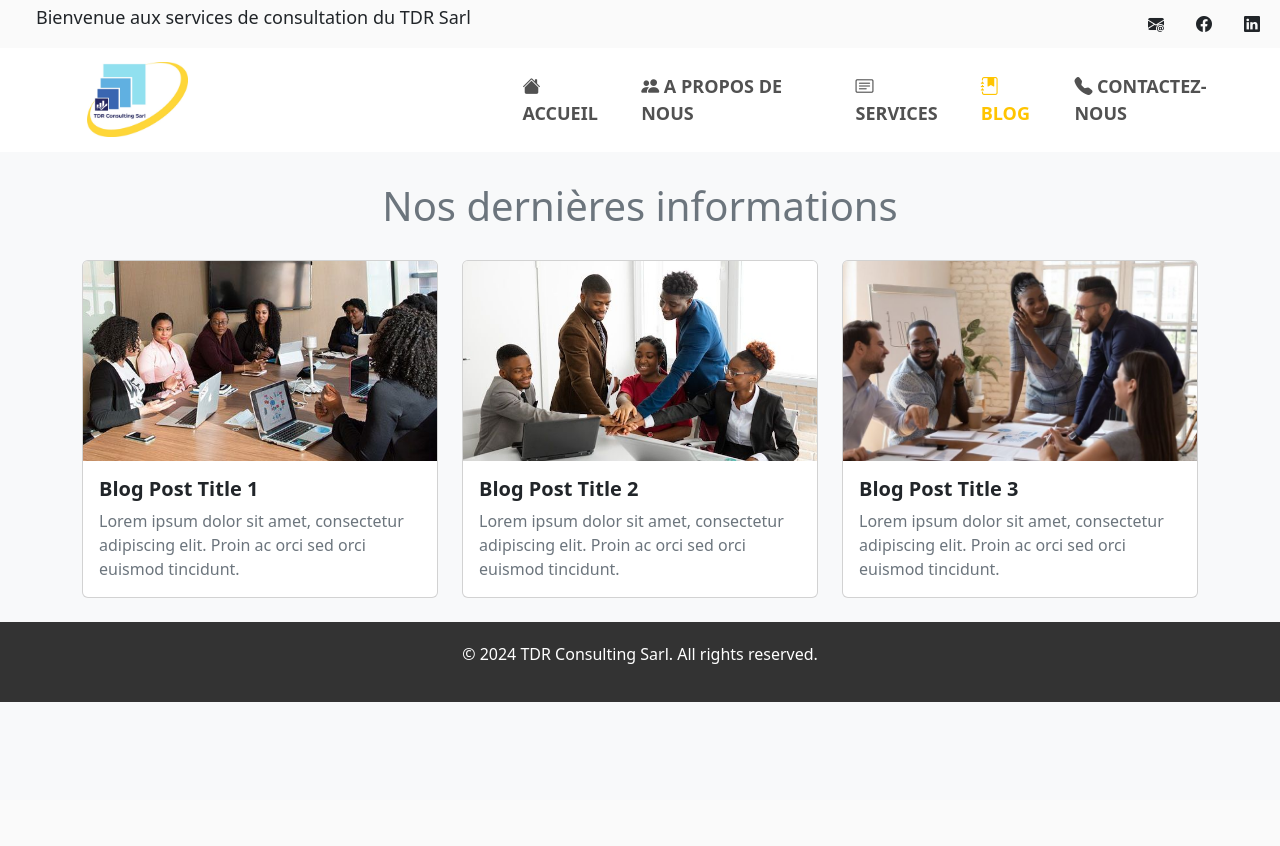
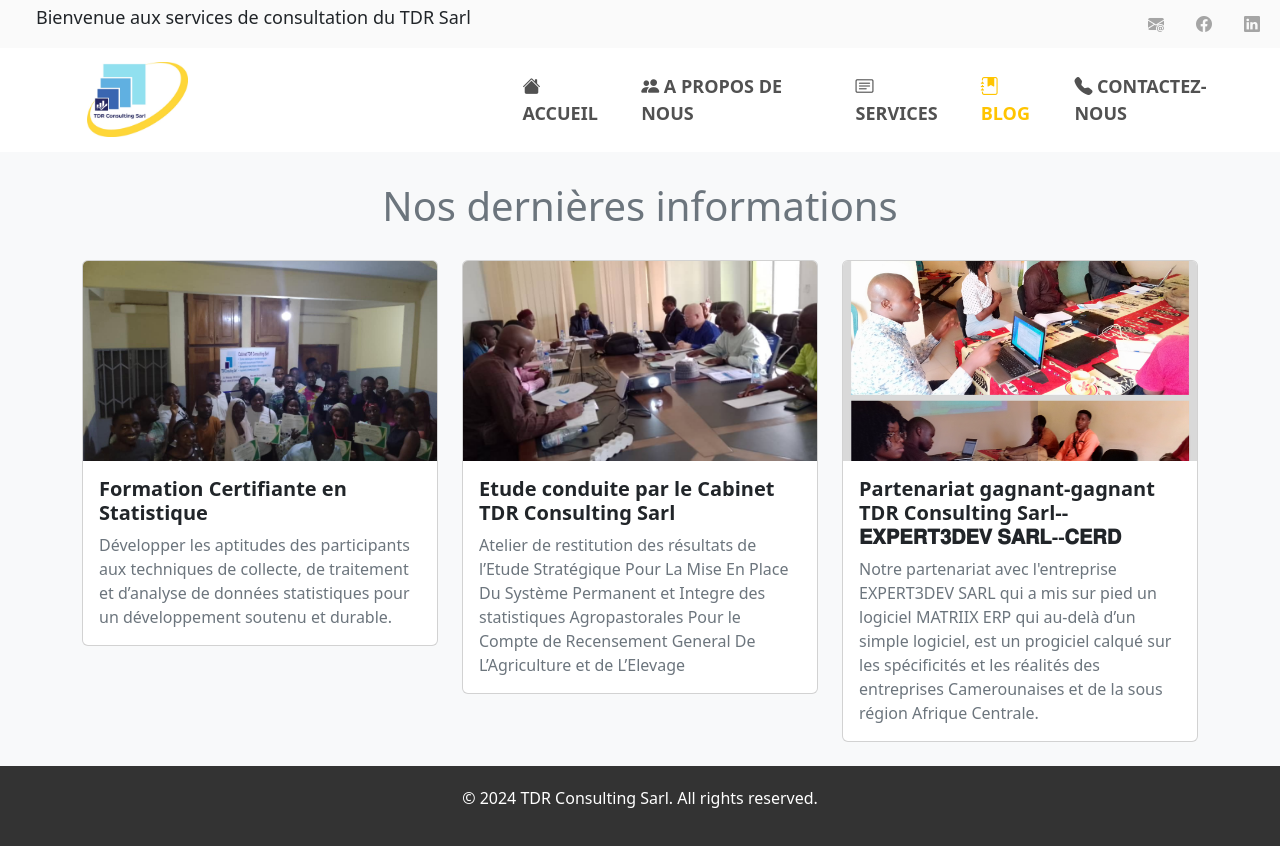
Before and after one commit to Kaglion/TDR-Consulting-WebSite, a PHP site: page /blog.html in a window 1280 px wide. Before the commit the page ends 702 px from the top, so only its background shows below. Run offline with PHP 8.4, Linux system fonts and the light colour scheme.

Commit message:
New changes

```diff
--- a/apropos.css
+++ b/apropos.css
@@ -12,11 +12,14 @@
   font-size: 18px;
   margin-left: 2rem;
 }
-.top-bar-icons {
+.top-bar-icons{
   display: flex;
   margin: 0.5rem 1rem;
   gap: 2rem;
   cursor: pointer;
+}
+.top-bar-icons a{
+  color: #a5a5a5;
 }
 
 nav {
--- a/apropos.html
+++ b/apropos.html
@@ -18,9 +18,9 @@
         <div class="top-bar">
             <span class="fw-medium">Bienvenue aux services de consultation du TDR Sarl</span>
             <div class="top-bar-icons">
-                <i class="bi bi-envelope-at-fill"></i>
-                <i class="bi bi-facebook"></i>
-                <i class="bi bi-linkedin"></i>
+                <a href="mailto:cabinet.tdr.consulting@gmail.com"><i class="bi bi-envelope-at-fill"></i></a>
+               <a href="https://www.facebook.com/share/wyy9BJZTiQ34b3Mn/?mibextid=qi2Omg"><i class="bi bi-facebook"></i> </a>
+                <a href="https://www.linkedin.com/company/tdr-consuling-sarl/"><i class="bi bi-linkedin"></i></a>
             </div>
         </div>
 
--- a/blog.css
+++ b/blog.css
@@ -13,11 +13,14 @@
   margin-right: 2rem;
 }
 
-.top-bar-icons {
+.top-bar-icons{
   display: flex;
   margin: 0.5rem 1rem;
   gap: 2rem;
   cursor: pointer;
+}
+.top-bar-icons a{
+  color: #a5a5a5;
 }
 
 nav {
--- a/blog.html
+++ b/blog.html
@@ -18,10 +18,10 @@
             <span class="fw-medium">Bienvenue aux services de consultation du TDR Sarl</span>
 
             <!-- Top bar -->
-            <div class="top-bar-icons">
-                <i class="bi bi-envelope-at-fill"></i>
-                <i class="bi bi-facebook"></i>
-                <i class="bi bi-linkedin"></i>
+             <div class="top-bar-icons">
+                <a href="mailto:cabinet.tdr.consulting@gmail.com"><i class="bi bi-envelope-at-fill"></i></a>
+               <a href="https://www.facebook.com/share/wyy9BJZTiQ34b3Mn/?mibextid=qi2Omg"><i class="bi bi-facebook"></i> </a>
+                <a href="https://www.linkedin.com/company/tdr-consuling-sarl/"><i class="bi bi-linkedin"></i></a>
             </div>
         </div>
 
@@ -67,33 +67,30 @@
         <div class="row">
             <div class="col-md-4 mb-4">
                 <div class="card">
-                    <img src="img/blog1.jpg" class="card-img-top" alt="Blog-Image-1">
+                    <img src="img/blog-img1.jpg" class="card-img-top" alt="Blog-Image-1">
                     <div class="card-body">
-                        <h5 class="card-title">Blog Post Title 1</h5>
-                        <p class="card-text">Lorem ipsum dolor sit amet, consectetur adipiscing elit. Proin ac orci sed
-                            orci euismod tincidunt.</p>
+                        <h5 class="card-title">Formation Certifiante en Statistique</h5>
+                        <p class="card-text"> Développer les aptitudes des participants aux techniques de collecte, de traitement et d’analyse de données statistiques pour un développement soutenu et durable.</p>
                         <!-- <a href="#" class="btn btn-primary">Read More</a> -->
                     </div>
                 </div>
             </div>
             <div class="col-md-4 mb-4">
                 <div class="card">
-                    <img src="img/blog2.jpg" class="card-img-top" alt="Blog-Image-2">
+                    <img src="img/blog-img2.jpg" class="card-img-top" alt="Blog-Image-2">
                     <div class="card-body">
-                        <h5 class="card-title">Blog Post Title 2</h5>
-                        <p class="card-text">Lorem ipsum dolor sit amet, consectetur adipiscing elit. Proin ac orci sed
-                            orci euismod tincidunt.</p>
+                        <h5 class="card-title">Etude conduite par le Cabinet TDR Consulting Sarl</h5>
+                        <p class="card-text">Atelier de restitution des résultats de l’Etude Stratégique Pour La Mise En Place Du Système Permanent et Integre des statistiques Agropastorales Pour le Compte de Recensement General De L’Agriculture et de L’Elevage</p>
                         <!-- <a href="#" class="btn btn-primary">Read More</a> -->
                     </div>
                 </div>
             </div>
             <div class="col-md-4 mb-4">
                 <div class="card">
-                    <img src="img/blog3.jpg" class="card-img-top" alt="Blog-Image-3">
+                    <img src="img/blog-img3.jpg" class="card-img-top" alt="Blog-Image-3">
                     <div class="card-body">
-                        <h5 class="card-title">Blog Post Title 3</h5>
-                        <p class="card-text">Lorem ipsum dolor sit amet, consectetur adipiscing elit. Proin ac orci sed
-                            orci euismod tincidunt.</p>
+                        <h5 class="card-title">Partenariat gagnant-gagnant TDR Consulting Sarl--𝐄𝐗𝐏𝐄𝐑𝐓𝟑𝐃𝐄𝐕 𝐒𝐀𝐑𝐋--𝐂𝐄𝐑𝐃</h5>
+                        <p class="card-text">Notre partenariat avec l'entreprise EXPERT3DEV SARL qui a mis sur pied un logiciel MATRIIX ERP qui au-delà d’un simple logiciel, est un progiciel calqué sur les spécificités et les réalités des entreprises Camerounaises et de la sous région Afrique Centrale.</p>
                         <!-- <a href="#" class="btn btn-primary">Read More</a> -->
                     </div>
                 </div>
--- a/contactform.css
+++ b/contactform.css
@@ -13,11 +13,14 @@
   margin-left: 2rem;
 }
 
-.top-bar-icons {
+.top-bar-icons{
   display: flex;
   margin: 0.5rem 1rem;
   gap: 2rem;
   cursor: pointer;
+}
+.top-bar-icons a{
+  color: #a5a5a5;
 }
 
 #map {
--- a/services.css
+++ b/services.css
@@ -13,13 +13,15 @@
   margin-left: 2rem;
 }
 
-.top-bar-icons {
+.top-bar-icons{
   display: flex;
   margin: 0.5rem 1rem;
   gap: 2rem;
   cursor: pointer;
 }
-
+.top-bar-icons a{
+  color: #a5a5a5;
+}
 nav {
   background-color: #ffffff;
 }
--- a/style.css
+++ b/style.css
@@ -34,11 +34,14 @@
   font-size: 18px;
   margin-left: 2rem;
 }
-.top-bar-icons {
+.top-bar-icons{
   display: flex;
   margin: 0.5rem 1rem;
   gap: 2rem;
   cursor: pointer;
+}
+.top-bar-icons a{
+  color: #a5a5a5;
 }
 
 nav {
```
Also changed, not shown: contactform.html (+4 -4 lines), services.html (+6 -8 lines), img/blog-img1.jpg (added), img/blog-img2.jpg (added), img/blog-img3.jpg (added), img/blog1.jpg (deleted), img/blog2.jpg (deleted), img/blog3.jpg (deleted).
